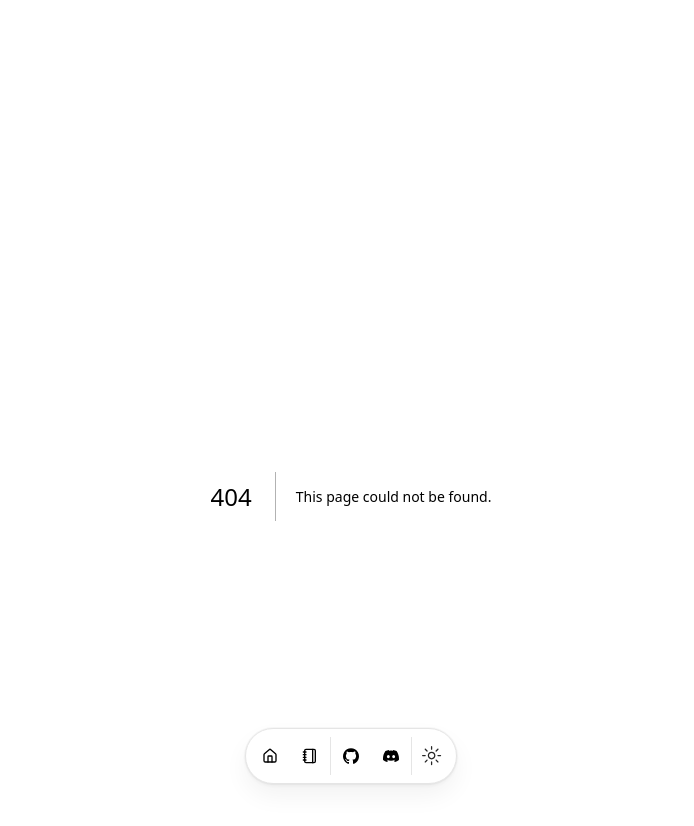
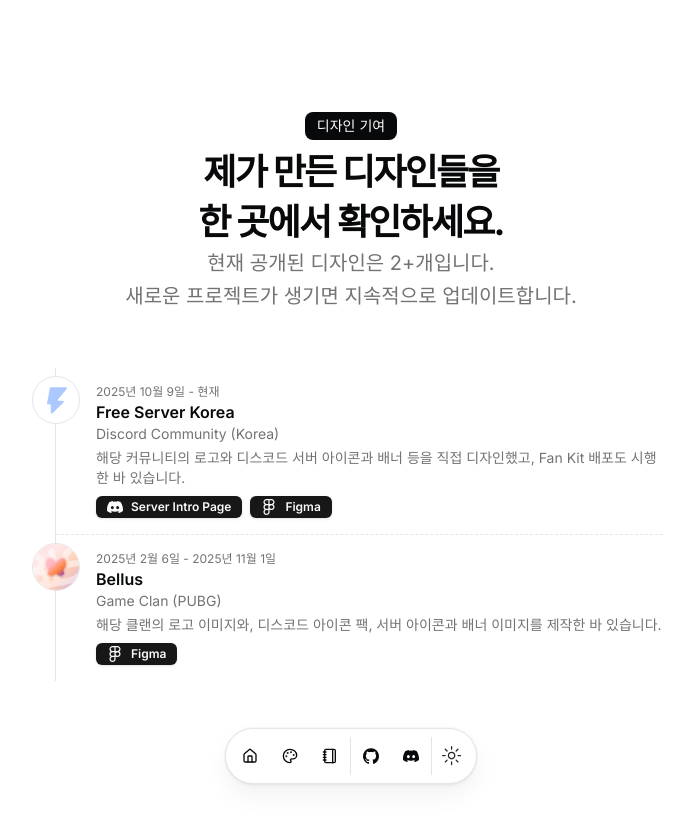
Before and after one commit to ch6r1x-1g/portfolio, a Next.js app: page /hackathons in a window 1280 px wide. Before the commit this address had no page. Shown: the top 826 px of the page, without its empty margins (289-983 px from the left). Built offline with nearby package versions, Linux system fonts and the light colour scheme.

Commit message:
[STYLE] : 🎨 Design log page create

```diff
--- /dev/null
+++ b/src/app/hackathons/page.tsx
@@ -0,0 +1,55 @@
+import BlurFade from "@/components/magicui/blur-fade";
+import BlurFadeText from "@/components/magicui/blur-fade-text";
+import { HackathonCard } from "@/components/hackathon-card";
+import { DATA } from "@/data/resume";
+
+export const metadata = {
+  title: "디자인 기여",
+  description: "제가 만든/기여한 디자인 프로젝트를 모아 놓은 페이지입니다.",
+};
+
+const BLUR_FADE_DELAY = 0.04;
+
+export default function HackathonsPage() {
+  const items = DATA.hackathons;
+
+  return (
+    <section id="hackathons">
+      <div className="space-y-12 w-full py-4">
+        <BlurFade delay={BLUR_FADE_DELAY}>
+          <div className="flex flex-col items-center justify-center space-y-4 text-center">
+            <div className="space-y-2">
+              <div className="inline-block rounded-lg bg-foreground text-background px-3 py-1 text-sm">
+                디자인 기여
+              </div>
+              <h2 className="text-3xl font-bold tracking-tighter sm:text-5xl xl:text-4xl/snug whitespace-pre-line leading-snug">
+                제가 만든 디자인들을<br />한 곳에서 확인하세요.
+              </h2>
+              <BlurFadeText
+                delay={BLUR_FADE_DELAY}
+                text={`현재 공개된 디자인은 ${items.length}+개입니다.\n새로운 프로젝트가 생기면 지속적으로 업데이트합니다.`}
+                className="text-muted-foreground md:text-xl/relaxed lg:text-base/relaxed xl:text-xl/relaxed whitespace-pre-line leading-snug"
+              />
+            </div>
+          </div>
+        </BlurFade>
+        <div className="max-w-[800px] mx-auto">
+          <ul className="mb-4 ml-4 divide-y divide-dashed border-l">
+            {items.map((project, id) => (
+              <BlurFade delay={BLUR_FADE_DELAY * 2 + id * 0.05} key={project.title + project.dates}>
+                <HackathonCard
+                  title={project.title}
+                  description={project.description}
+                  location={project.location}
+                  dates={project.dates}
+                  image={project.image}
+                  links={project.links}
+                />
+              </BlurFade>
+            ))}
+          </ul>
+        </div>
+      </div>
+    </section>
+  );
+}
--- a/src/app/page.tsx
+++ b/src/app/page.tsx
@@ -123,7 +123,7 @@ export default function Page() {
                   프로젝트
                 </div>
                 <h2 className="text-3xl font-bold tracking-tighter sm:text-5xl xl:text-4xl/snug whitespace-pre-line leading-snug">
-                  제가 기여한<br />프로젝트를 확인해보세요.
+                  제가 최근에 기여한<br />프로젝트를 확인해보세요.
                 </h2>
                 <p className="text-muted-foreground md:text-xl/relaxed lg:text-base/relaxed xl:text-xl/relaxed">
                   제가 만들고 진행한 프로젝트나, 제가 기여한 프로젝트들을 만나보세요.
@@ -146,46 +146,6 @@ export default function Page() {
               />
             ))}
           </Carousel>
-        </div>
-      </section>
-      <section id="hackathons">
-        <div className="space-y-12 w-full py-12">
-          <BlurFade delay={BLUR_FADE_DELAY * 13}>
-            <div className="flex flex-col items-center justify-center space-y-4 text-center">
-              <div className="space-y-2">
-                <div className="inline-block rounded-lg bg-foreground text-background px-3 py-1 text-sm">
-                  디자인 기여
-                </div>
-                <h2 className="text-3xl font-bold tracking-tighter sm:text-5xl xl:text-4xl/snug whitespace-pre-line leading-snug">
-                  제가 만든 디자인들을 만나보세요.
-                </h2>
-                <p className="text-muted-foreground md:text-xl/relaxed lg:text-base/relaxed xl:text-xl/relaxed">
-                  제가 만든 디자인들은 모두{" "}
-                  {DATA.hackathons.length}+개입니다.<br />
-                  공개된 시각이 서로 다르지만, 각자의 디자인이 잘 보이길 바라며 만들었습니다.
-                </p>
-              </div>
-            </div>
-          </BlurFade>
-          <BlurFade delay={BLUR_FADE_DELAY * 14}>
-            <ul className="mb-4 ml-4 divide-y divide-dashed border-l">
-              {DATA.hackathons.map((project, id) => (
-                <BlurFade
-                  key={project.title + project.dates}
-                  delay={BLUR_FADE_DELAY * 15 + id * 0.05}
-                >
-                  <HackathonCard
-                    title={project.title}
-                    description={project.description}
-                    location={project.location}
-                    dates={project.dates}
-                    image={project.image}
-                    links={project.links}
-                  />
-                </BlurFade>
-              ))}
-            </ul>
-          </BlurFade>
         </div>
       </section>
       <section id="contact">
--- a/src/components/icons.tsx
+++ b/src/components/icons.tsx
@@ -1,10 +1,11 @@
-import { GlobeIcon, MailIcon } from "lucide-react";
+import { GlobeIcon, MailIcon, PaletteIcon } from "lucide-react";
 
 export type IconProps = React.HTMLAttributes<SVGElement>;
 
 export const Icons = {
   globe: (props: IconProps) => <GlobeIcon {...props} />,
   email: (props: IconProps) => <MailIcon {...props} />,
+  palette: (props: IconProps) => <PaletteIcon {...props} />,
   linkedin: (props: IconProps) => (
     <svg viewBox="0 0 24 24" xmlns="http://www.w3.org/2000/svg" {...props}>
       <title>LinkedIn</title>
--- a/src/data/resume.tsx
+++ b/src/data/resume.tsx
@@ -11,7 +11,7 @@ export const DATA = {
     "더 나은 세상의 디자인을 위해 노력하는 디자이너가 꿈인 사람이에요! 저는 디스코드에서 주로 활동합니다!",
   summary:
     "디자인을 공부하고 배운지는 아직 1년 정도이지만, 디스코드 서버의 로고들을 만들어주며 성장중입니다. 지금 저작권 전권을 가지고 있는 서버는 [Free Server Korea](https://discord.com/servers/free-server-korea-958869586479038474) 하나뿐이지만, 성장하는 모습으로 더 나아갈 예정입니다.",
-  avatarUrl: "/me.png",
+  avatarUrl: "/me.jpg",
   skills: [
     "Figma",
     "HTML",
@@ -20,6 +20,7 @@ export const DATA = {
   ],
   navbar: [
     { href: "/", icon: HomeIcon, label: "Home" },
+    { href: "/hackathons", icon: Icons.palette, label: "Design logs" },
     { href: "/blog", icon: NotebookIcon, label: "Blog" },
   ],
   contact: {
@@ -33,25 +34,12 @@ export const DATA = {
 
         navbar: true,
       },
-      LinkedIn: {
-        name: "LinkedIn",
-        url: "https://www.linkedin.com/in/r6hex1in",
-        icon: Icons.linkedin,
-
-        navbar: false,
-      },
       Discord: {
         name: "Discord",
         url: "https://discord.gg/DZPxzrG5",
         icon: Icons.discord,
 
         navbar: true,
-      },
-      Youtube: {
-        name: "Youtube",
-        url: "https://dub.sh/dillion-youtube",
-        icon: Icons.youtube,
-        navbar: false,
       },
       email: {
         name: "Send Email",
```
Also changed, not shown: public/me.jpg (added), public/me.png (deleted).
